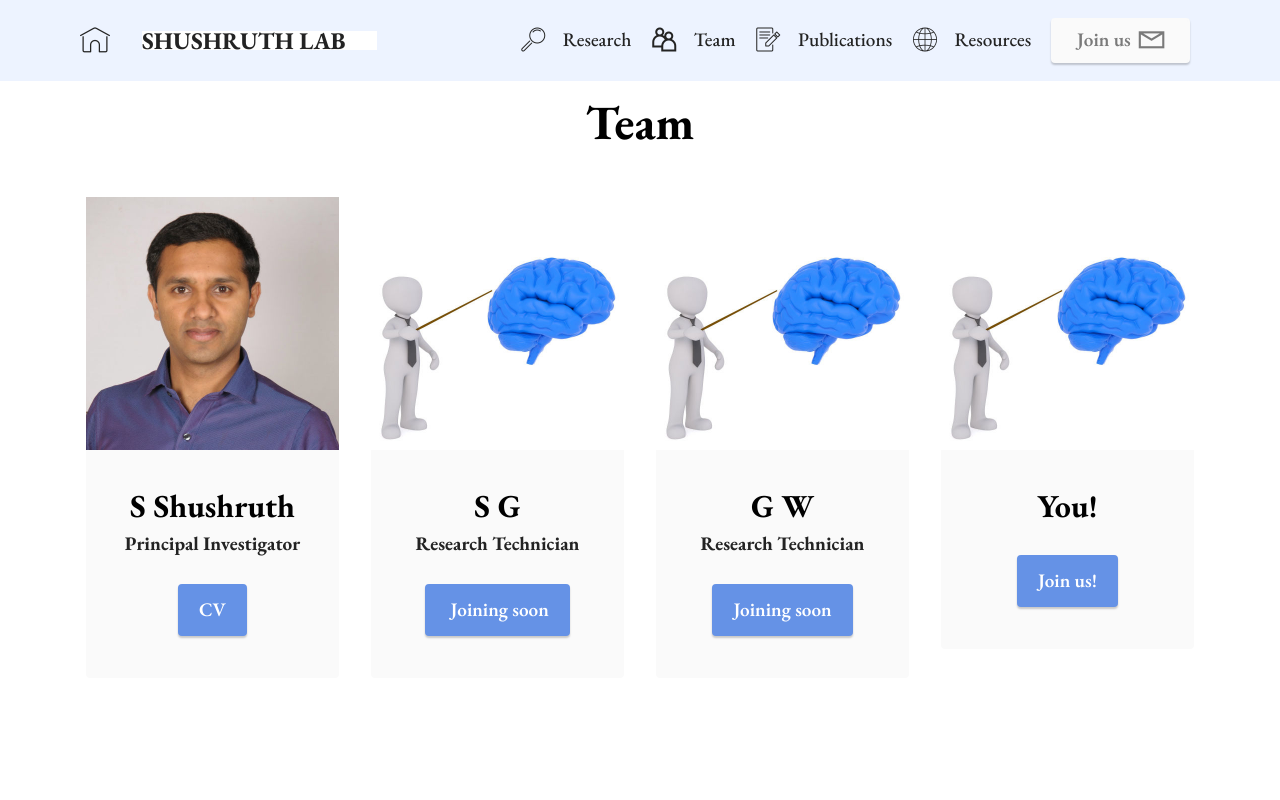
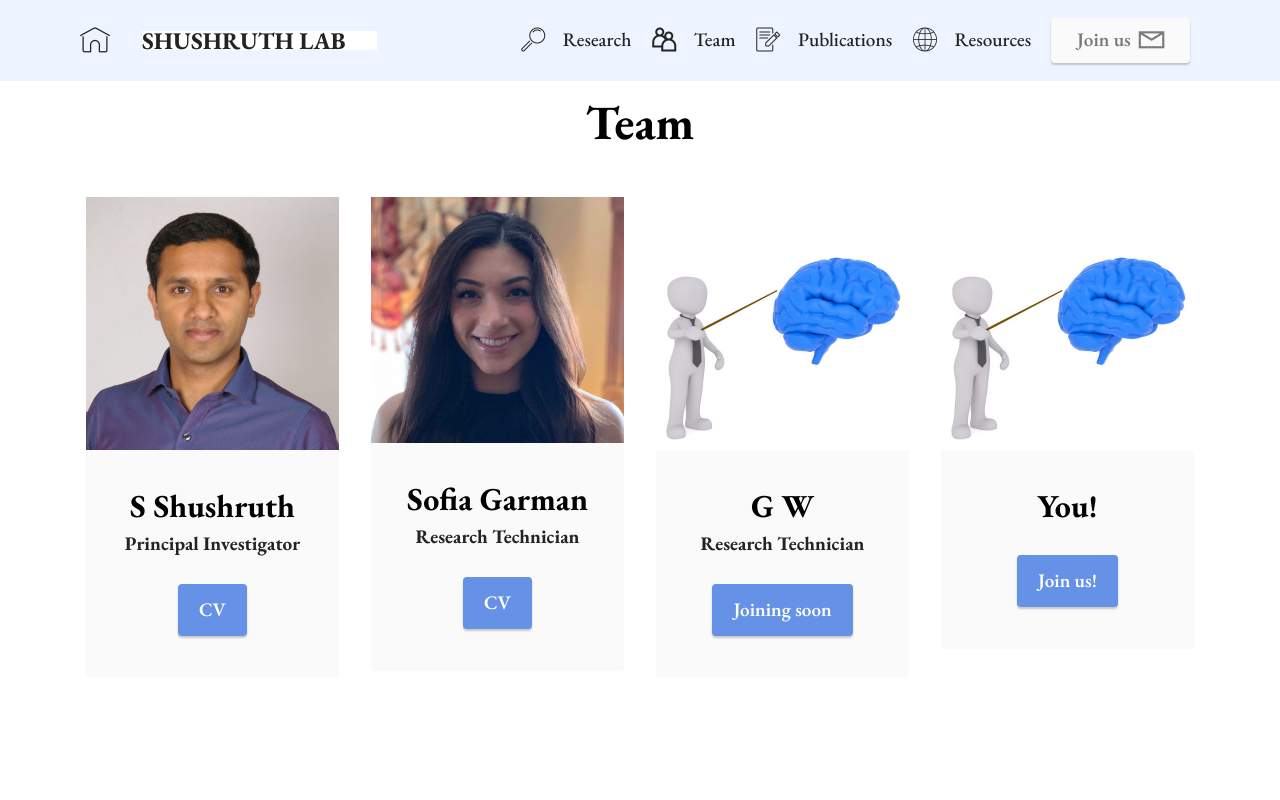
Before and after one commit to shushruthlab/shushruthlab.github.io, a plain HTML site: page team.html in a window 1280 px wide. Shown: the top 800 px of the page. Drawn offline with nearby package versions, Linux system fonts and the light colour scheme; files whose address does not match are found by name.

Commit message:
Added Sofia's photo and CV

```diff
--- a/team.html
+++ b/team.html
@@ -106,16 +106,16 @@
             <div class="col-sm-6 col-lg-3">
                 <div class="card-wrap">
                     <div class="image-wrap">
-                        <img src="assets/images/mbr-1-506x506.jpg" alt="Mobirise Website Builder">
+                        <img src="assets/images/Garman_ProfilePhoto_LowRes.jpg" alt="Mobirise Website Builder">
                     </div>
                     <div class="content-wrap">
                         <h5 class="mbr-section-title card-title mbr-fonts-style align-center m-0 display-5">
-                            <strong>S G</strong></h5>
+                            <strong>Sofia Garman</strong></h5>
                         <h6 class="mbr-role mbr-fonts-style align-center mb-3 display-4">
                             <strong>Research Technician</strong></h6>
                         <p class="card-text mbr-fonts-style align-center display-7"></p>
 
-                        <div class="mbr-section-btn card-btn align-center"><a class="btn btn-primary display-4" href="team.html">&nbsp;Joining soon</a></div>
+                        <div class="mbr-section-btn card-btn align-center"><a class="btn btn-primary display-4" href="assets/files/GarmanCV_10_31_2022.pdf" target="_blank">CV</a></div>
                     </div>
                 </div>
             </div>
```
Also changed, not shown: assets/images/Garman_ProfilePhoto_LowRes.jpg (added), 1 other file.
